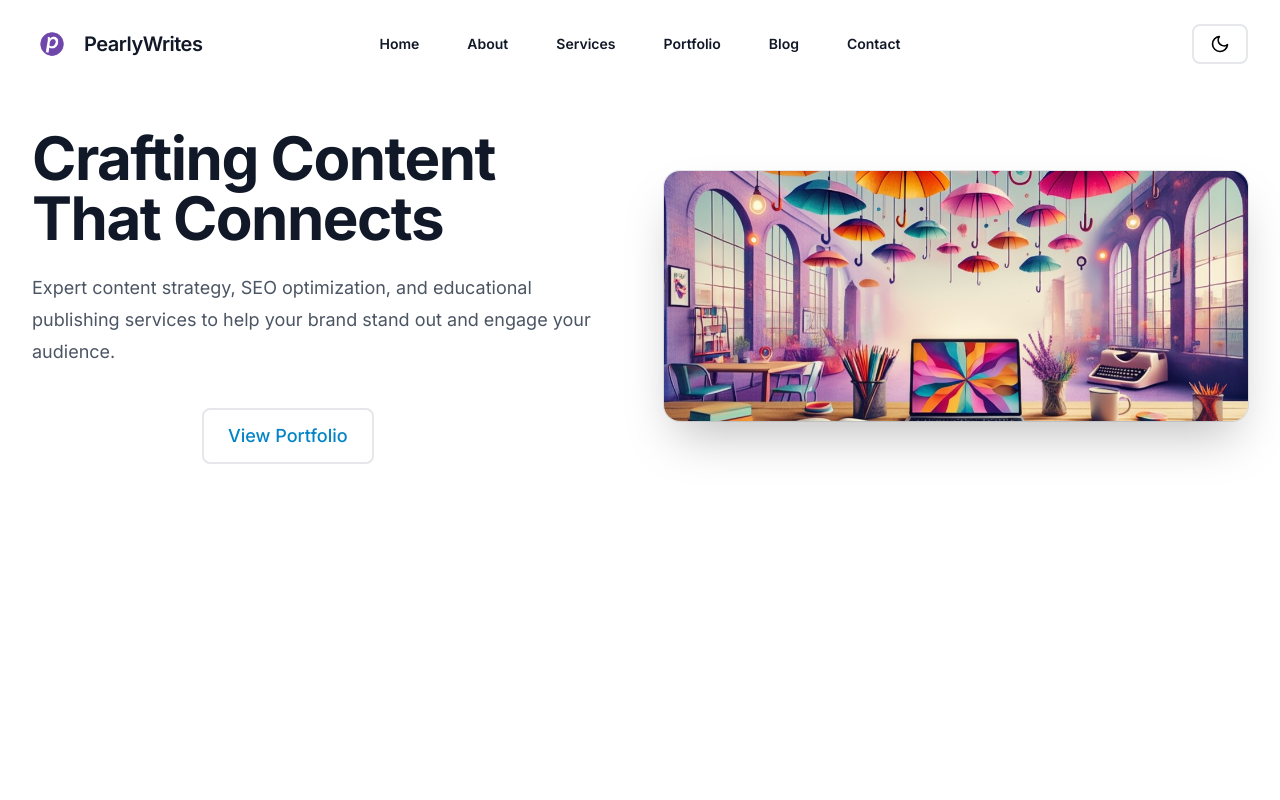
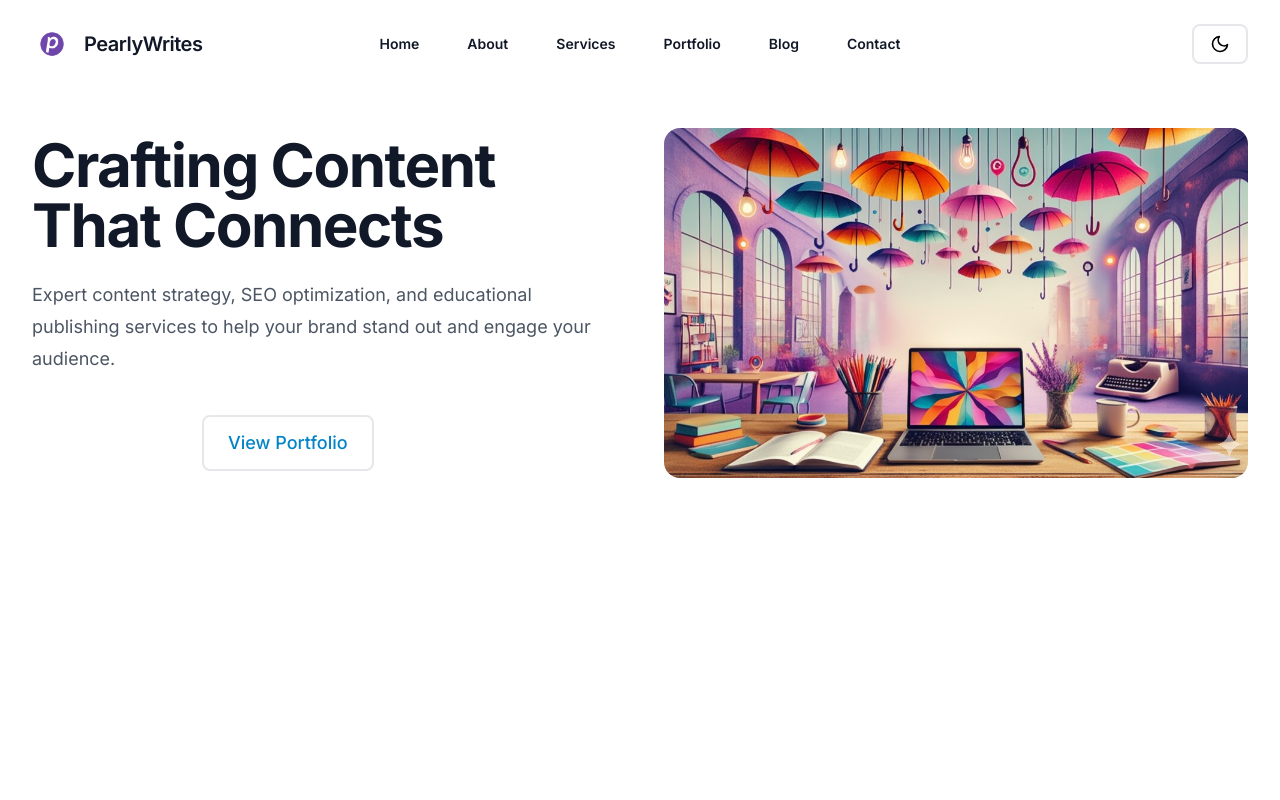
Before and after one commit to LFGConsulting/pearlywrites, a Next.js app: page / in a window 1280 px wide. Shown: the top 800 px of the page. Built offline with nearby package versions, Linux system fonts and the light colour scheme.

Commit message:
removing div containers from hero

```diff
--- a/src/app/components/ui/Hero.tsx
+++ b/src/app/components/ui/Hero.tsx
@@ -42,18 +42,17 @@ export function Hero({
             </div>
           </div>
 
-          <div className="relative rounded-2xl overflow-hidden shadow-2xl ring-1 ring-gray-900/10 dark:ring-white/10">
-            <div className="relative aspect-[2/1] md:aspect-[21/9] z-0">
+          {/* Simplified image container */}
+          <div className="relative w-full h-[350px] rounded-2xl overflow-hidden">
             <Image
               src="/pearlywriteshero.jpeg"
               alt="Creative workspace with colorful umbrellas and hanging lights"
+              fill
               priority
-                fill
               className="object-cover"
               sizes="(max-width: 640px) 100vw, (max-width: 1024px) 90vw, 80vw"
             />
-              <div className="absolute inset-0 bg-gradient-to-tr from-brand-500/20 dark:from-brand-400/20 to-transparent pointer-events-none z-10" />
-            </div>
+            <div className="absolute inset-0 bg-gradient-to-tr from-brand-500/20 dark:from-brand-400/20 to-transparent" />
           </div>
         </div>
       </Container>
```
Lines whose indentation alone changed are shown as unchanged.
